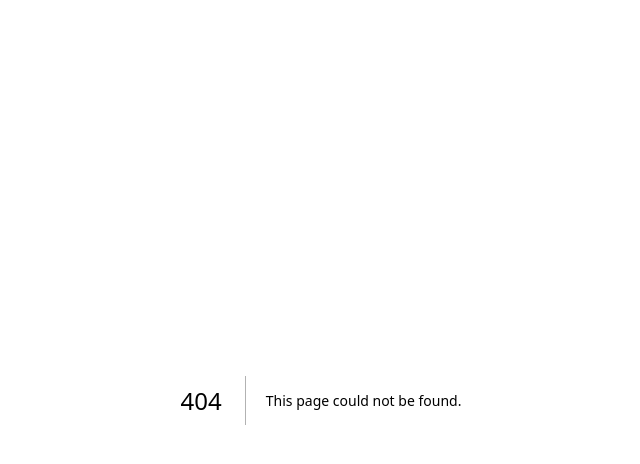
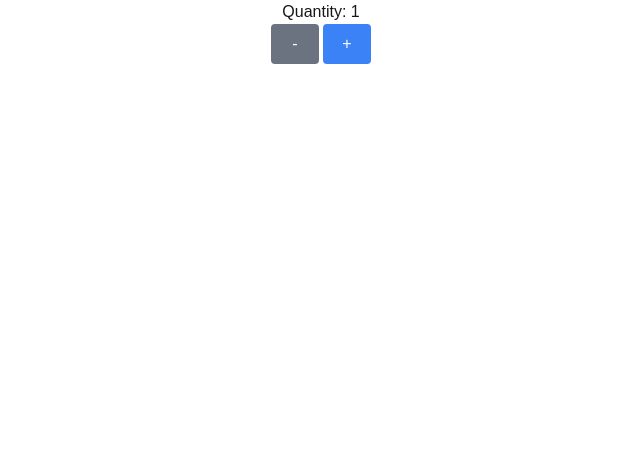
Before and after one commit to Cris1037/cprg306-assignments, a Next.js app: page /week-5 in a window 1280 px wide. Before the commit this address had no page. Shown: the top 464 px of the page, without its empty margins (319-959 px from the left). Built offline with nearby package versions, Linux system fonts and the light colour scheme.

Commit message:
week 5
added a week 5 page

```diff
--- a/app/page.js
+++ b/app/page.js
@@ -5,6 +5,7 @@ export default function Home() {
       <p><a href="/week-2">Week 2</a></p>
       <p><a href="/week-3">Week 3</a></p>
       <p><a href="/week-4">Week 4</a></p>
+      <p><a href="/week-5">Week 5</a></p>
     </div>
   );
 }
--- /dev/null
+++ b/app/week-5/new-item.js
@@ -0,0 +1,37 @@
+"use client";
+import { useState } from 'react';
+
+export default function NewItem(){
+
+    const [quantity, setQuantity] = useState(1);
+
+    const increment = () => {
+        setQuantity(prevQuantity => Math.min(prevQuantity + 1, 20));
+    };
+
+    const decrement = () => {
+        setQuantity(prevQuantity => Math.max(prevQuantity - 1, 1));
+    };
+
+    return (
+        <div className="flex justify-center text-center items-start h-screen">
+            <div>
+                <p>Quantity: {quantity}</p>
+                <button
+                    className={`bg-blue-500 text-white py-2 px-4 rounded w-12 ${quantity === 1 ? 'bg-gray-500 cursor-not-allowed' : 'hover:bg-blue-700'} p-3`}
+                    onClick={decrement}
+                    disabled={quantity === 1}
+                >
+                    -
+                </button>
+                <button
+                    className={`bg-blue-500 text-white py-2 px-4 rounded w-12 ${quantity === 20 ? 'bg-gray-500 cursor-not-allowed' : 'hover:bg-blue-700'} ml-1`}
+                    onClick={increment}
+                    disabled={quantity === 20}
+                >
+                    +
+                </button>
+            </div>
+        </div>
+    );
+}
--- /dev/null
+++ b/app/week-5/page.js
@@ -0,0 +1,9 @@
+import NewItem from "./new-item";
+
+export default function Page(){
+    return (
+        <div>
+            <NewItem />
+        </div>
+    );
+}
```
